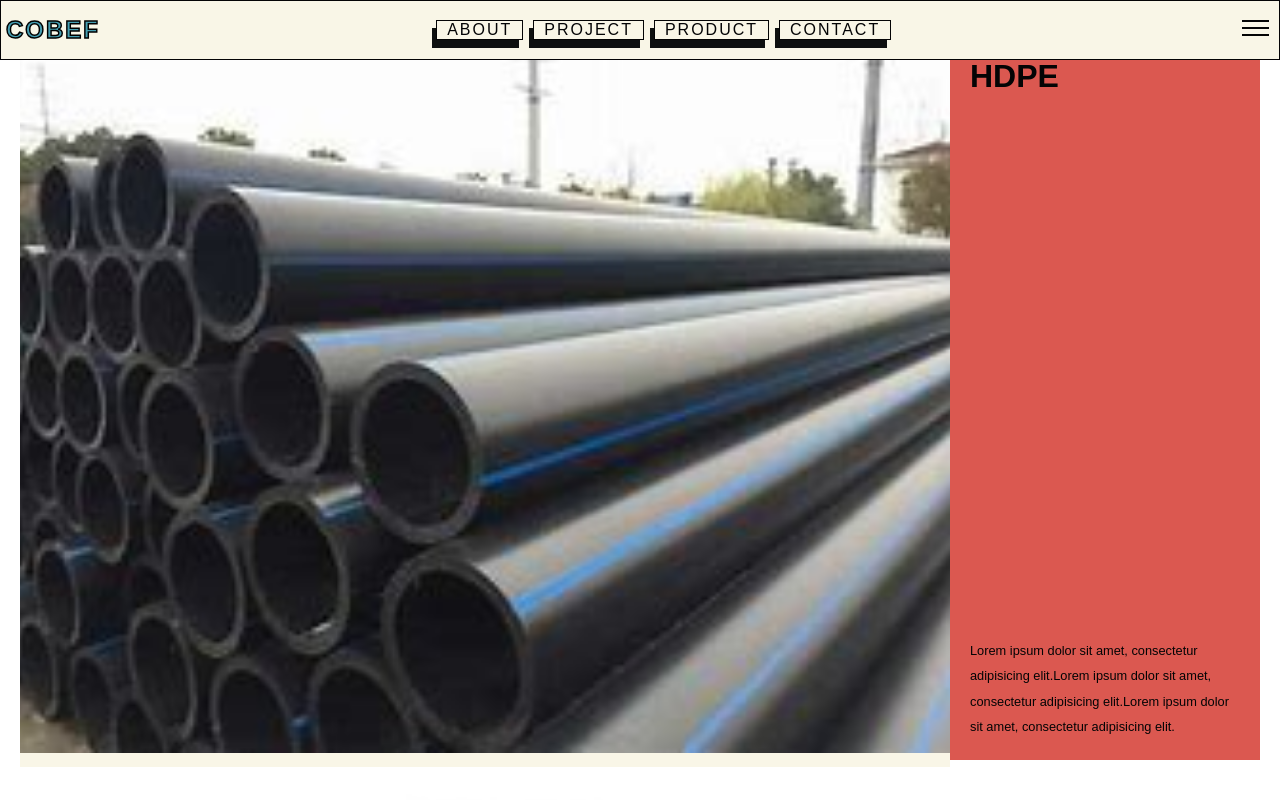
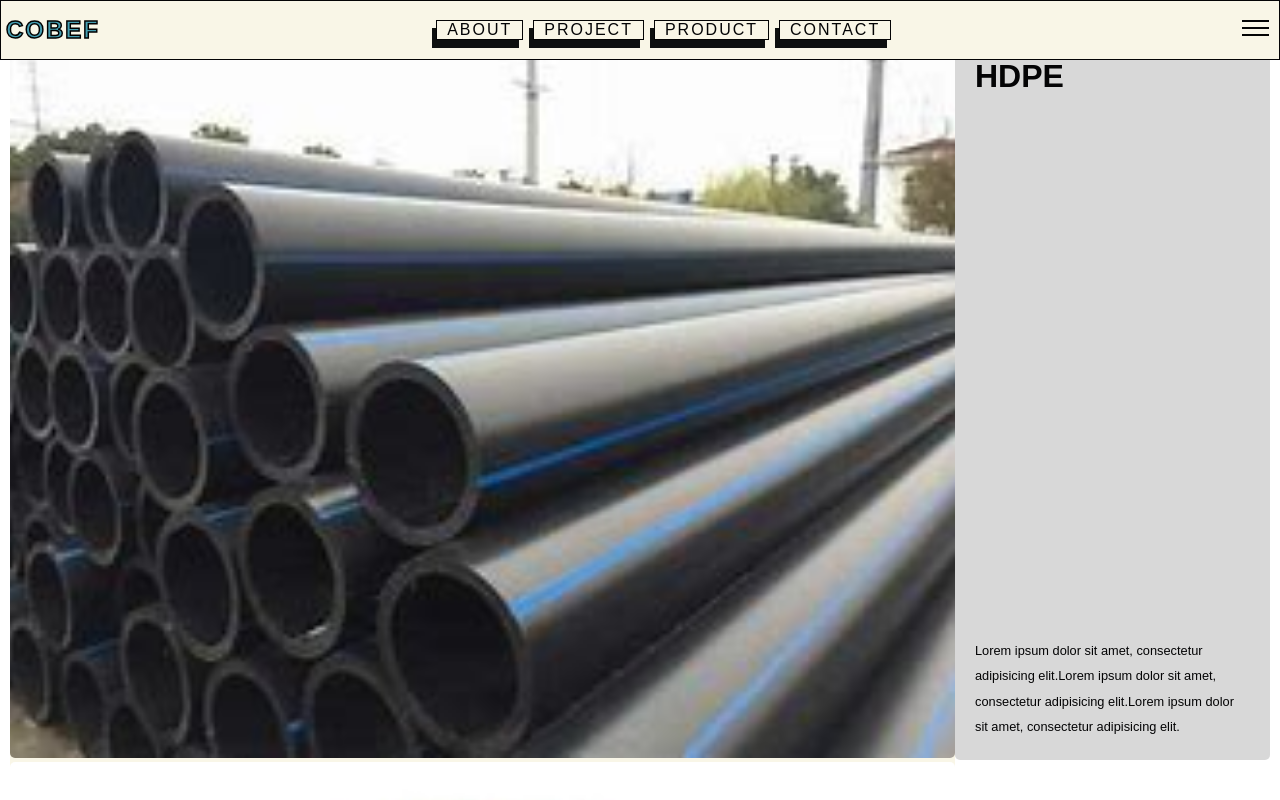
Before and after one commit to utibeinyangetuk/cobef, a Vue app: page /products in a window 1280 px wide. Built offline with nearby package versions, Linux system fonts and the light colour scheme; a web font is replaced by a local one.

Commit message:
Final design

```diff
--- a/src/views/Products.vue
+++ b/src/views/Products.vue
@@ -66,9 +66,9 @@
 
 <style scoped>
    .container {
-      padding: 0 20px;
+      padding: 0 10px;
       margin-top: 40px;
-      height: 100vh;
+      height: 100dvh;
       width: 100%;
       display: grid;
       grid-template-columns: 3fr 1fr;
@@ -82,21 +82,22 @@
    }
 
    .box {
-      padding: 7px 0;
+      padding: 2px 0;
       width: 100%;
       height: 90vh;
       scroll-snap-align: start;
    }
 
    .box img {
+      border-radius: 5px;
       width: 100%;
       height: 100%;
       object-fit: cover;
    }
 
    .right {
-      background: var(--background4);
-      height: 90vh;
+      background: rgba(192, 192, 192, 0.619);
+      height: 90dvh;
       width: 100%;
       display: flex;
       flex-direction: column;
@@ -104,6 +105,7 @@
       padding: 20px;
       position: sticky;
       top: 0;
+      border-radius: 5px;
    }
 
    .right h1 {
@@ -124,10 +126,11 @@
       .container {
          display: flex;
          flex-direction: column;
+         padding: 0 5px;
       }
 
       .box {
-         height: 85vh;
+         height: 77vh;
       }
 
       .right {
```
